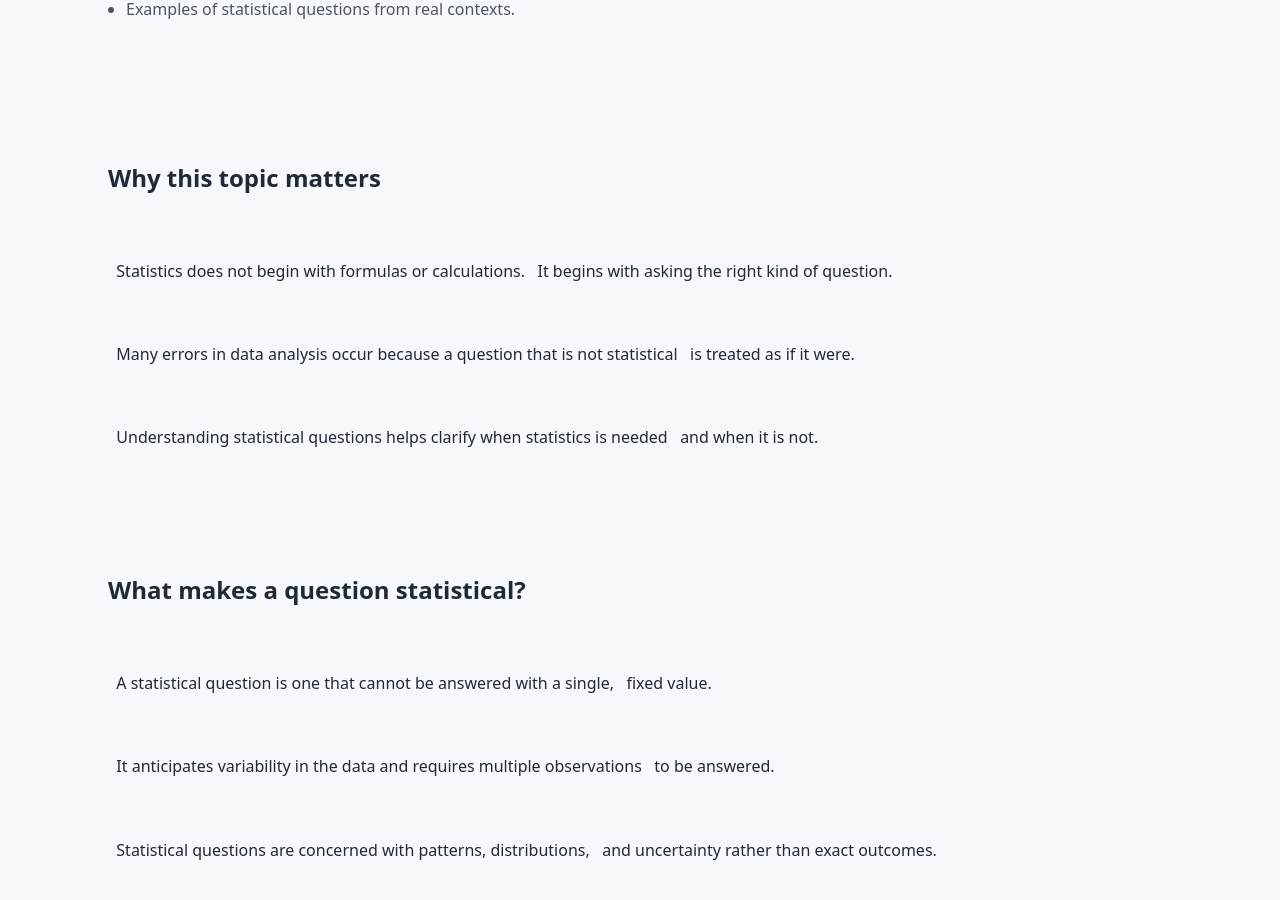
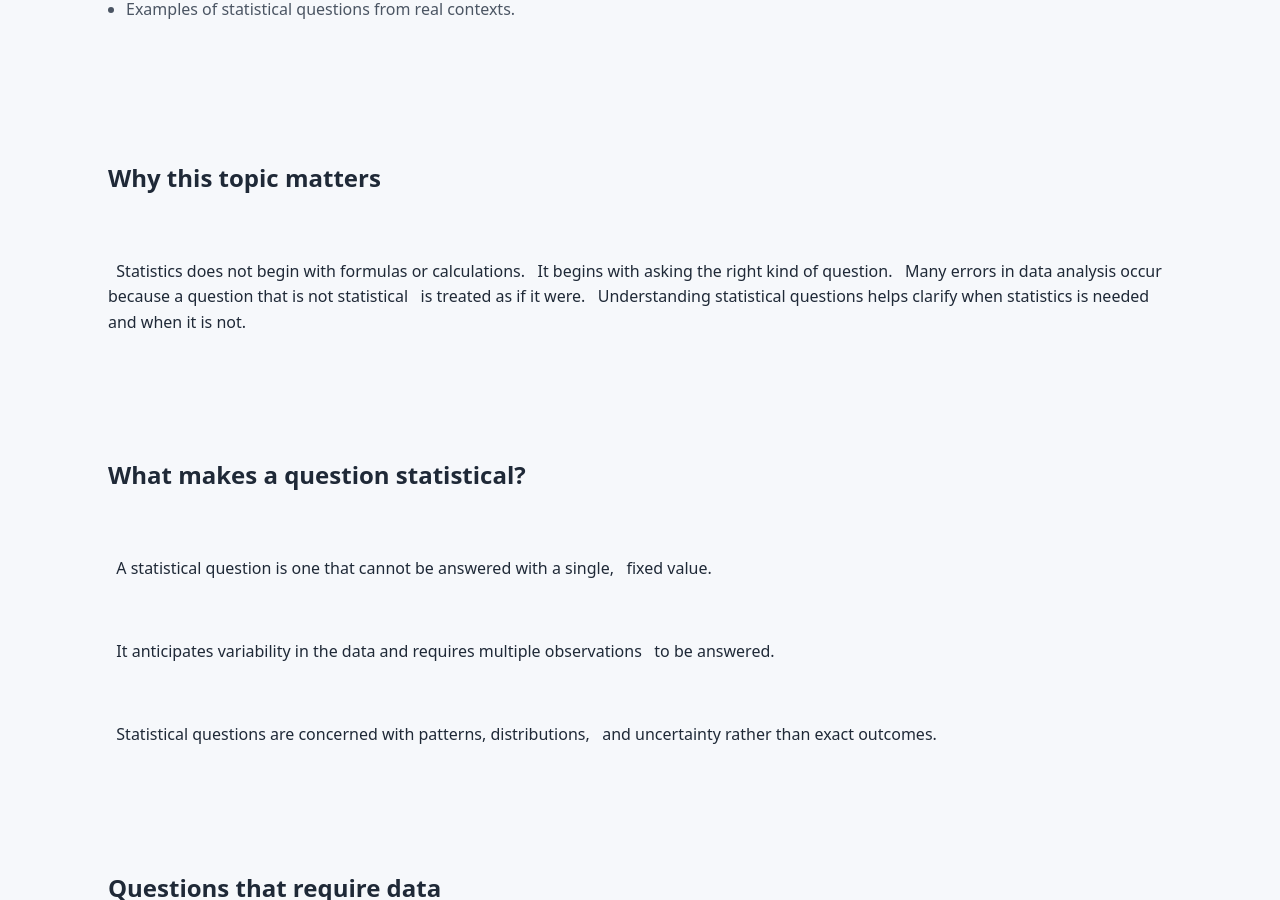
Before and after one commit to ammar-homaida-statistics/easystatisticsacademy, a Jekyll site: the page built from foundations/statistical-questions/index.md, in a window 1280 px wide and 900 px high, scrolled down 1007 px. Built offline with Jekyll 4.4.1, drawn with Linux system fonts in a browser that asks for light colours.

Commit message:
Update index.md

```diff
--- a/foundations/statistical-questions/index.md
+++ b/foundations/statistical-questions/index.md
@@ -110,21 +110,9 @@ lesson\_order: 4
 
 &nbsp;     It begins with asking the right kind of question.
 
-&nbsp;   </p>
-
-
-
-&nbsp;   <p>
-
 &nbsp;     Many errors in data analysis occur because a question that is not statistical
 
 &nbsp;     is treated as if it were.
-
-&nbsp;   </p>
-
-
-
-&nbsp;   <p>
 
 &nbsp;     Understanding statistical questions helps clarify when statistics is needed
 
```
